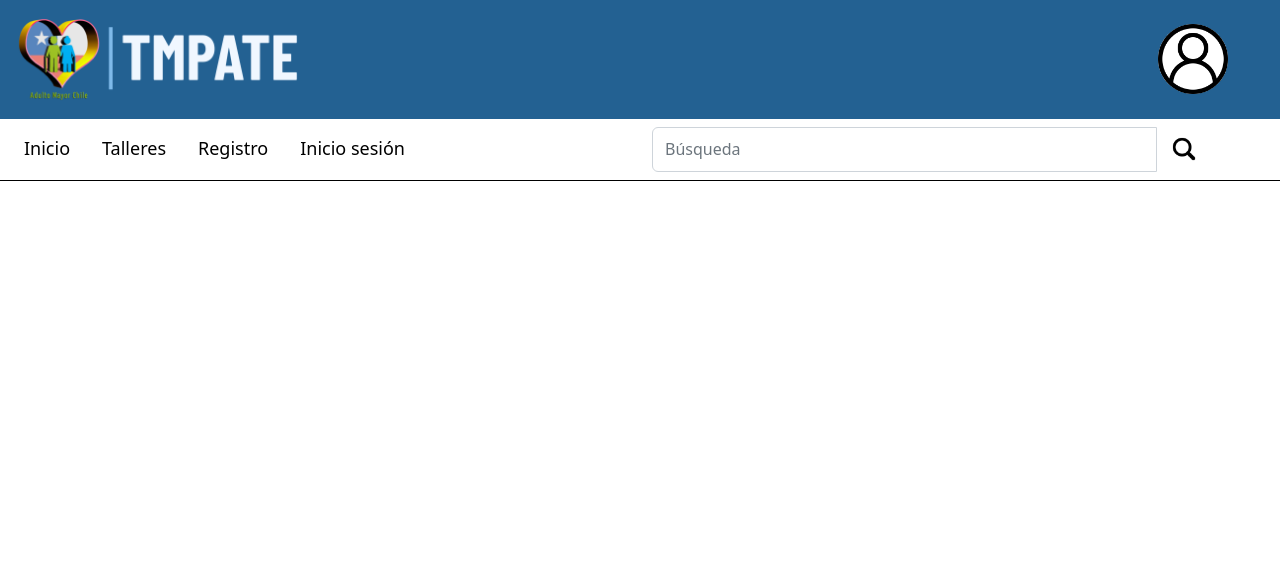
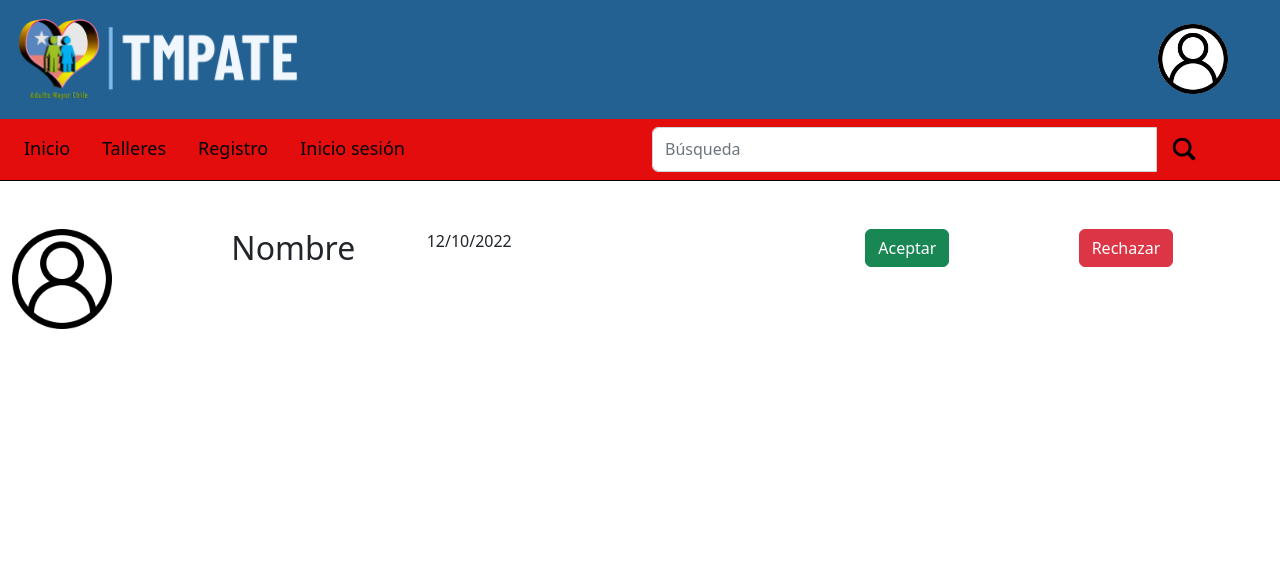
Before and after one commit to Dhyrt/TMPATE, a Django app: page /evaluar/ in a window 1280 px wide. Shown: the top 569 px of the page. Run offline with Django 4.2, Linux system fonts and the light colour scheme.

Commit message:
cambios varios

```diff
--- a/app/static/app/css/estilo.css
+++ b/app/static/app/css/estilo.css
@@ -19,7 +19,7 @@ html{
 
 .nav-bar{
     border-bottom: 1px solid #000;
-    background-color: #fff;
+    background-color: #e40d0d;
 }
 
 .nav-item a{
--- a/app/templates/app/evaluar.html
+++ b/app/templates/app/evaluar.html
@@ -6,5 +6,33 @@ Postulaciones
 {% endblock %}
 
 {% block contenido %}
-
+<div class="container-fluid mt-5">
+    <div class="row d-flex">
+        <div class="col-md-8 d-flex">
+            <div class="col-md-6">
+                <div class="row d-flex justify-content-start">
+                    <div class="col-md-6">
+                        <img src="{% static 'app/img/usuario.png' %}" alt="" style="width: 100px; height: 100px;">
+                    </div>
+                    <div class="col-md-6">
+                        <h2>Nombre</h2>
+                    </div>
+                </div>
+            </div>
+            <div class="col-md-6 text-align-right">
+                <p>12/10/2022</p>
+            </div>
+        </div>
+        <div class="col-md-4">
+            <div class="row d-flex">
+                <div class="col-md-6">
+                   <button class="btn btn-success">Aceptar</button>
+                </div>
+                <div class="col-md-6">
+                   <button class="btn btn-danger">Rechazar</button>
+                </div>
+            </div>
+        </div>
+    </div>
+</div>
 {% endblock %}
--- a/app/templates/app/login.html
+++ b/app/templates/app/login.html
@@ -17,8 +17,8 @@ Iniciar sesión
         background-position: center center;
     }
 </style>
-<div class="container mb-3 mt-3"></div>
-<div class="container w-75 bg-primary mt-5 rounded shadow">
+<div class="container mb-5 mt-3"></div>
+<div class="container w-75 bg-primary mb-5 rounded shadow">
     <div class="row align-items-stretch">
         <div class="col bg d-none d-lg-block col-md-5 col-lg-5 col-xl-6 rounded">
 
```
